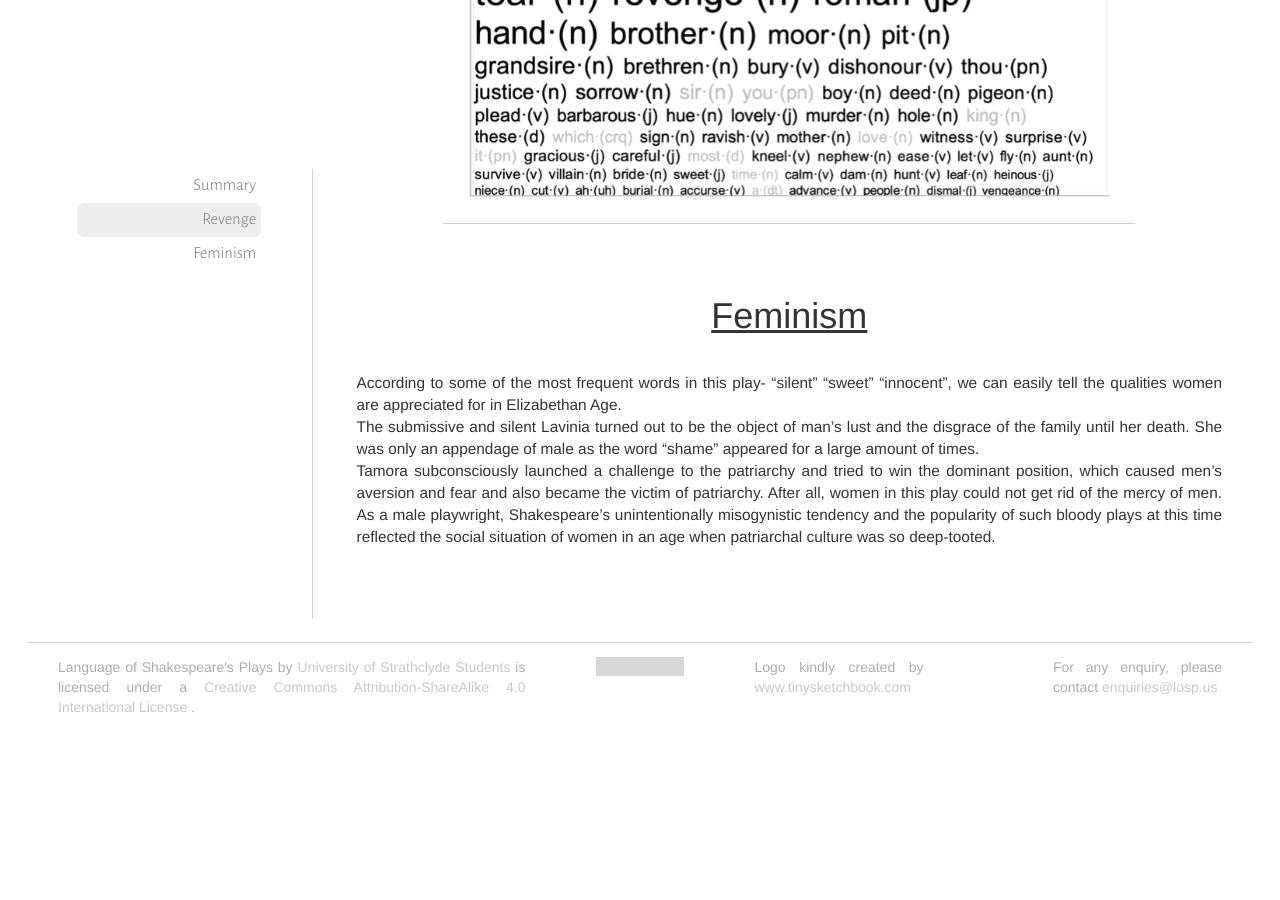
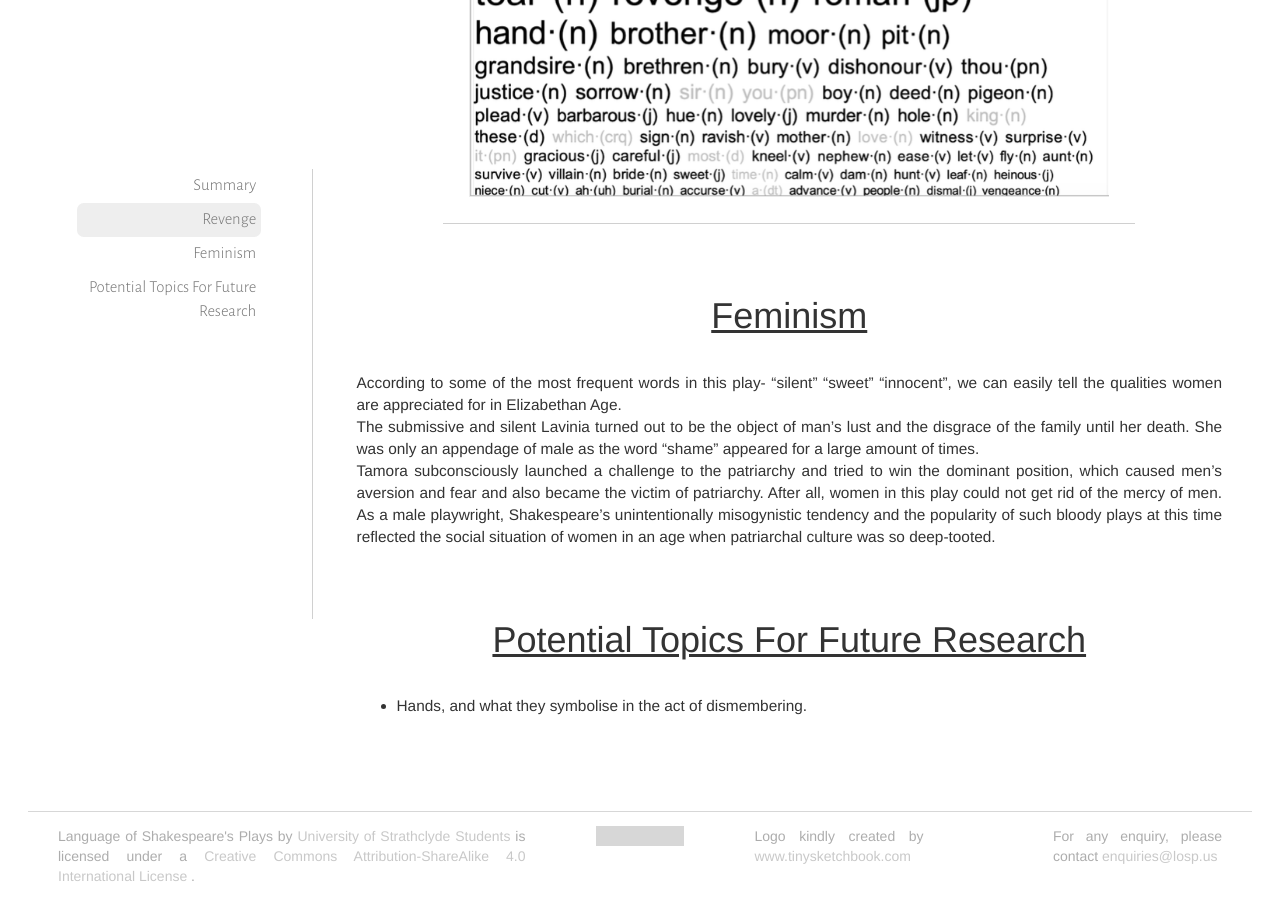
Before and after one commit to iahmed0/SU-LOSP.github.io, a Jekyll site: the page built from _analyses/titus_andronicus/index.md, in a window 1280 px wide and 900 px high, scrolled down 2049 px. Built offline with Jekyll 4.4.1, drawn with Linux system fonts in a browser that asks for light colours; before the commit the page ends 2780 px from its top, so only the background shows below that; grey boxes are pictures that could not be loaded.

Commit message:
Update index.md

```diff
--- a/_analyses/titus_andronicus/index.md
+++ b/_analyses/titus_andronicus/index.md
@@ -26,3 +26,8 @@ According to some of the most frequent words in this play- “silent” “sweet
 The submissive and silent Lavinia turned out to be the object of man’s lust and the disgrace of the family until her death. She was only an appendage of male as the word “shame” appeared for a large amount of times.
 Tamora subconsciously launched a challenge to the patriarchy and tried to win the dominant position, which caused men’s aversion and fear and also became the victim of patriarchy.
 After all, women in this play could not get rid of the mercy of men. As a male playwright, Shakespeare’s unintentionally misogynistic tendency and the popularity of such bloody plays at this time reflected the social situation of women in an age when patriarchal culture was so deep-tooted.
+
+# Potential Topics For Future Research
+<ul>
+  <li>Hands, and what they symbolise in the act of dismembering.</li>
+</ul>
```
